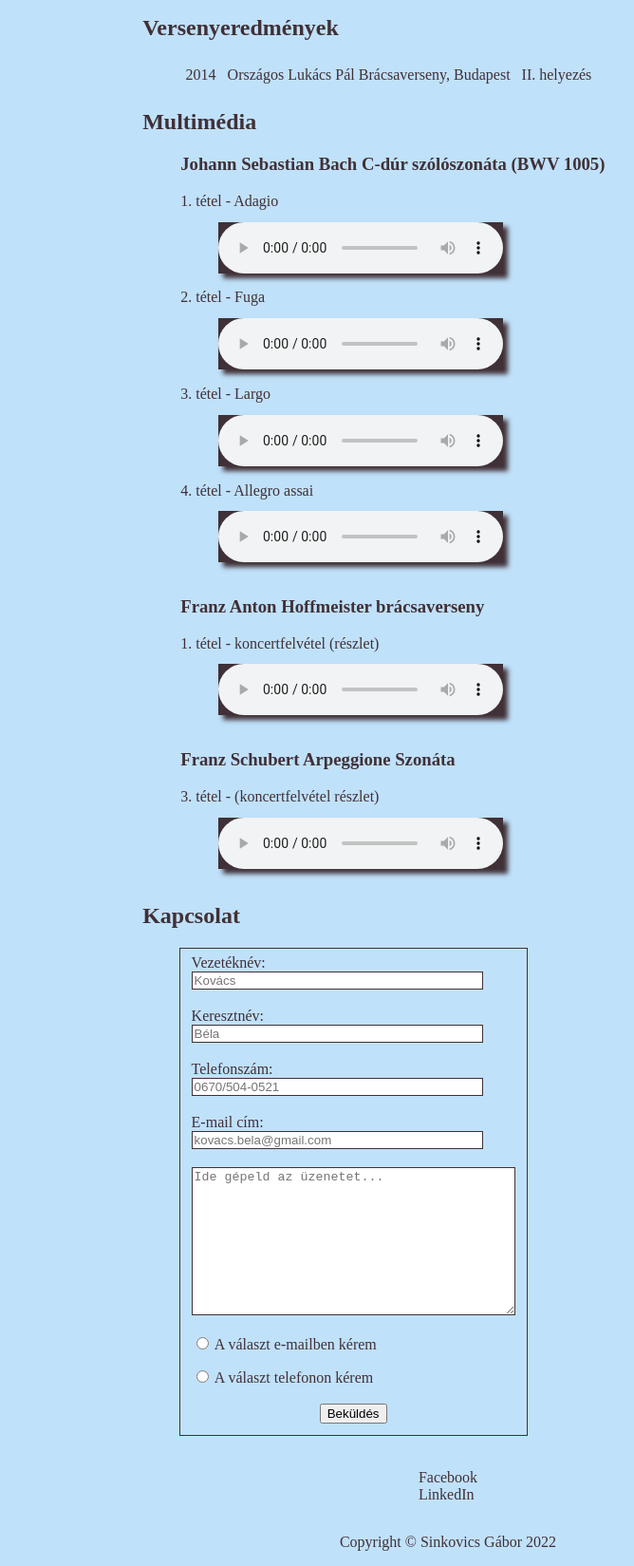
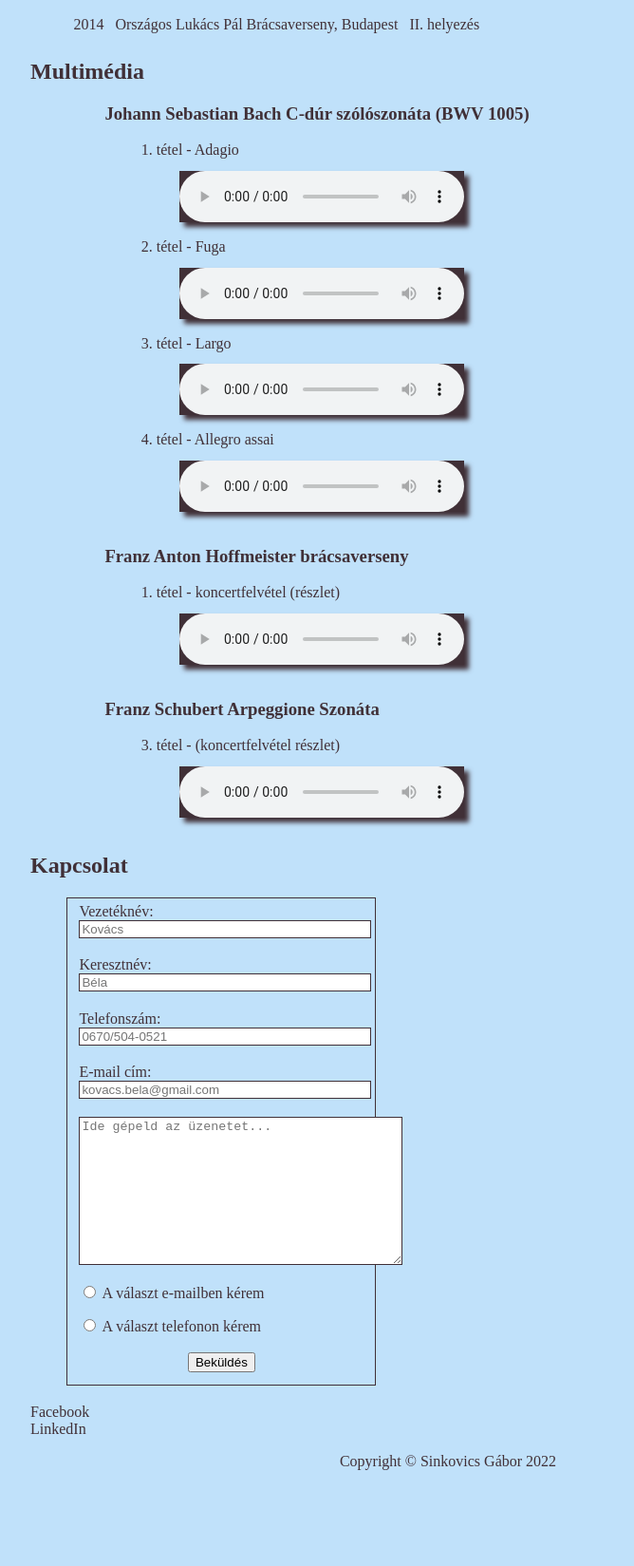
Before and after one commit to gaborsinkovics/gaborsinkovics.github.io, a plain HTML site: page bracsamuvesz.html in a window 1280 px wide. Shown: the part 994-2643 px from the top of the page at 95% size, without its empty margins (168-836 px from the left). After the commit the page ends 2542 px from the top, so only its background shows below. Drawn offline with Linux system fonts and the light colour scheme.

Commit message:
html and css files updated

```diff
--- a/bracsamuvesz.html
+++ b/bracsamuvesz.html
@@ -7,14 +7,16 @@
     <title>Sinkovics Gábor brácsaművész</title>
     <link rel="stylesheet" href="./css/style.css">
   </head>
-  <body class="dflex">
-    <header class="dflex">
+  <body>
+    <div class="tarolo">
+      <div class="elem elem-header">
+        <header>
           <h1>Sinkovics Gábor brácsaművész</h1>
           <img
             src="./images/sinkovics_gabor_bracsamuvesz.png"
             alt="Sinkovics_Gábor_profilképe"/>
           <nav>
-        <ul class="menu kozepre">
+            <ul class="menu">
               <li><a href="./index.html">Kezdőlap</a></li>
               <li><a href="#szemelyes_adatok">Személyes adatok</a></li>
               <li><a href="#kapcsolat">Kapcsolat</a></li>
@@ -25,8 +27,9 @@
             </ul>
           </nav>
       </header>
-    <main class="dflex kozepre">
-      <div id="tartalom">
+    </div>
+    <div class="elem elem-main">
+      <main>
         <section id="szemelyes_adatok">
           <h2>Személyes adatok</h2>
           <table class="behuzas">
@@ -102,10 +105,10 @@
         </section>
         <section id="multimedia">
           <h2>Multimédia</h2>
-          <ul>
+            <ul class="behuzas">
               <li>
                 <h3>Johann Sebastian Bach C-dúr szólószonáta (BWV 1005)</h3>
-              <dl>
+                <dl class="behuzas">
                   <dt>1. tétel - Adagio</dt>
                   <dd><audio src="./media/Bach1.wav" controls></audio></dd>
                   <dt>2. tétel - Fuga</dt>
@@ -118,14 +121,14 @@
               </li>
               <li>
                 <h3>Franz Anton Hoffmeister brácsaverseny</h3>
-              <dl>
+                <dl class="behuzas">
                   <dt>1. tétel - koncertfelvétel (részlet)</dt>
                   <dd><audio src="./media/hoffmeister.mp3" controls></audio></dd>
                 </dl>
               </li>
               <li>
                 <h3>Franz Schubert Arpeggione Szonáta</h3>
-              <dl>
+                <dl class="behuzas">
                   <dt>3. tétel - (koncertfelvétel részlet)</dt>
                   <dd><audio src="./media/Schubert_Arpeggione_3rd_mvmt.mp3" controls></audio></dd>
                 </dl>
@@ -145,13 +148,13 @@
                   <input type="tel" id="telefonszam" name="telefonszam" pattern="[0-9]{4}/[0-9]{3}-[0-9]{4}" placeholder="0670/504-0521" required>
                   <label for="email">E-mail cím: </label>
                   <input type="email" id="email" name="email" placeholder="kovacs.bela@gmail.com" required>
+                  <textarea name="uzenet" id="uzenet" cols="40" rows="10" placeholder="Ide gépeld az üzenetet..."></textarea>
                   </div>
-              <textarea name="uzenet" id="uzenet" cols="40" rows="10" placeholder="Ide gépeld az üzenetet..."></textarea>
-              <div>
+                  <div class="valasz_emailben">
                   <input type="radio" id="valasz_emailben" class="dinline" name="valasz" value="emailben">
                   <label for="valasz_emailben" class="dinline">A választ e-mailben kérem</label>
                   </div>
-              <div>
+                  <div class="valasz_telefonon">
                   <input type="radio" id="valasz_telefonon" class="dinline" name="valasz" value="telefonon">
                   <label for="valasz_telefonon" class="dinline">A választ telefonon kérem</label>
                   </div>
@@ -159,9 +162,10 @@
                 </fieldset>
               </form>
             </section>
+        </main>
     </div>
-    </main>
-    <footer class="dflex">
+    <div class="elem elem-footer">
+      <footer>
         <nav>
           <ul>
             <li><a href="https://www.facebook.com/" target="_blank">Facebook</a></li>
@@ -170,5 +174,7 @@
         </nav>
         <p>Copyright &copy; Sinkovics Gábor 2022</p>
       </footer>
+    </div>
+  </div>
   </body>
 </html>
```
Also changed, not shown: index.html (+12 -4 lines), webfejleszto.html (+14 -6 lines). Lines whose indentation alone changed are shown as unchanged.
